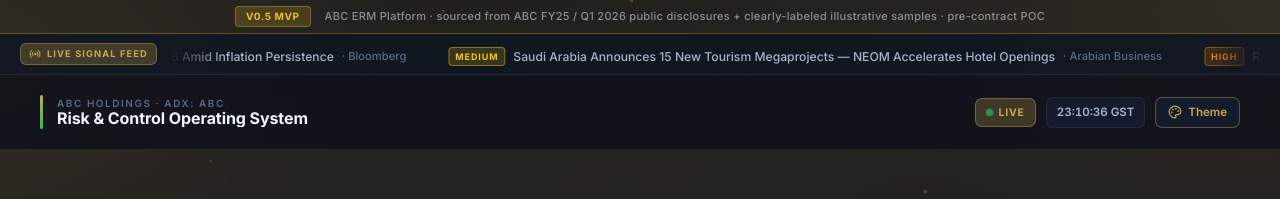
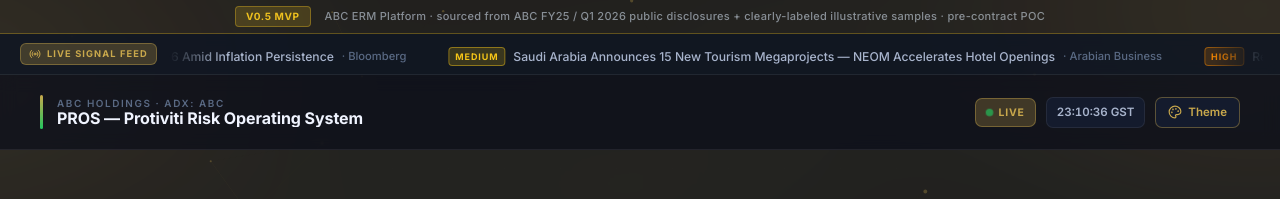
Before and after one commit to kabprotiviti-tech/-Aldar-Risk-Platform-V2, a Next.js app: page /welcome in a window 1280 px wide. Shown: the top 199 px of the page. Built offline with nearby package versions, Linux system fonts and the light colour scheme.

Commit message:
brand: name the product PROS - Protiviti Risk Operating System (header, login, welcome, metadata). ABC Holdings stays as demo client.

```diff
--- a/app/api/gamma-prompt/route.ts
+++ b/app/api/gamma-prompt/route.ts
@@ -125,7 +125,7 @@ Style note: Number each action. Use a priority matrix or timeline layout. Show o
 
 Slide 6 — Sources & Confidence
 Heading: Data Sources & Traceability
-Subheading: This brief was generated by ABC AI Risk & Control Operating System
+Subheading: This brief was generated by ABC AI PROS — Protiviti Risk Operating System
 
 Data Sources:
 ${sourcesText || '• ABC Risk Register (15 active risks)\n• Oracle Fusion ERP (Q2 2026)\n• AI Fusion Engine (cross-signal analysis)'}
--- a/app/layout.tsx
+++ b/app/layout.tsx
@@ -18,9 +18,9 @@ const inter = Inter({
 })
 
 export const metadata: Metadata = {
-  title: 'ABC Risk & Control Operating System',
-  description: 'Enterprise AI-powered risk and control operating system for ABC Holdings — Abu Dhabi',
-  keywords: ['risk management', 'internal controls', 'ICOFR', 'ABC Holdings', 'Abu Dhabi', 'real estate', 'enterprise risk'],
+  title: 'PROS — Protiviti Risk Operating System',
+  description: 'PROS — Protiviti Risk Operating System. AI-enabled enterprise risk and control platform for diversified holding companies.',
+  keywords: ['PROS', 'Protiviti', 'risk management', 'internal controls', 'ICOFR', 'ERM', 'enterprise risk', 'GRC'],
 }
 
 export default function RootLayout({
--- a/app/login/page.tsx
+++ b/app/login/page.tsx
@@ -277,7 +277,7 @@ function BrandPane() {
           >
             ABC Holdings · ADX:ABC
           </div>
-          <div style={{ fontSize: 16, fontWeight: 700 }}>Risk &amp; Control Operating System</div>
+          <div style={{ fontSize: 16, fontWeight: 700 }}>PROS — Protiviti Risk Operating System</div>
         </div>
       </div>
 
--- a/app/welcome/page.tsx
+++ b/app/welcome/page.tsx
@@ -502,7 +502,7 @@ export default function LandingPage() {
           <span className="landing-brand-bar" aria-hidden />
           <div className="landing-brand-text">
             <span className="landing-brand-eyebrow">ABC Holdings · ADX: ABC</span>
-            <span className="landing-brand-name">Risk &amp; Control Operating System</span>
+            <span className="landing-brand-name">PROS — Protiviti Risk Operating System</span>
           </div>
         </div>
 
--- a/components/layout/Header.tsx
+++ b/components/layout/Header.tsx
@@ -265,7 +265,7 @@ export function Header() {
                   textOverflow: 'ellipsis',
                 }}
               >
-                Risk &amp; Control Operating System
+                PROS — Protiviti Risk Operating System
               </h1>
             </div>
           </div>
--- a/components/ui/AIInsightBox.tsx
+++ b/components/ui/AIInsightBox.tsx
@@ -98,7 +98,7 @@ export function AIInsightBox({
           <div className="flex items-center gap-1 mt-2">
             <Sparkles size={10} style={{ color: 'var(--text-muted)' }} />
             <span style={{ color: 'var(--text-muted)', fontSize: '0.65rem' }}>
-              {source} · ABC Risk &amp; Control Operating System
+              {source} · PROS — Protiviti Risk Operating System
             </span>
           </div>
         </div>
```
